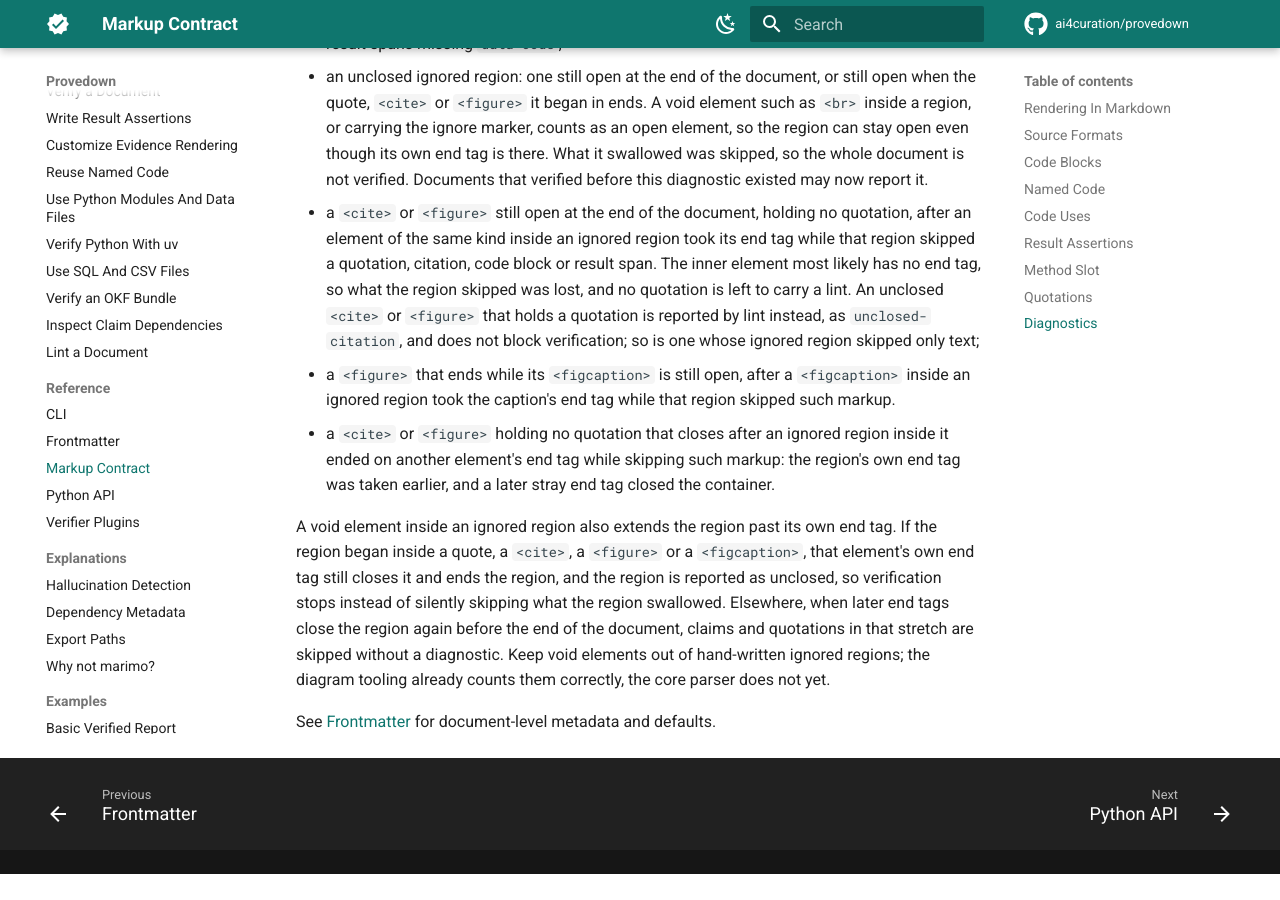
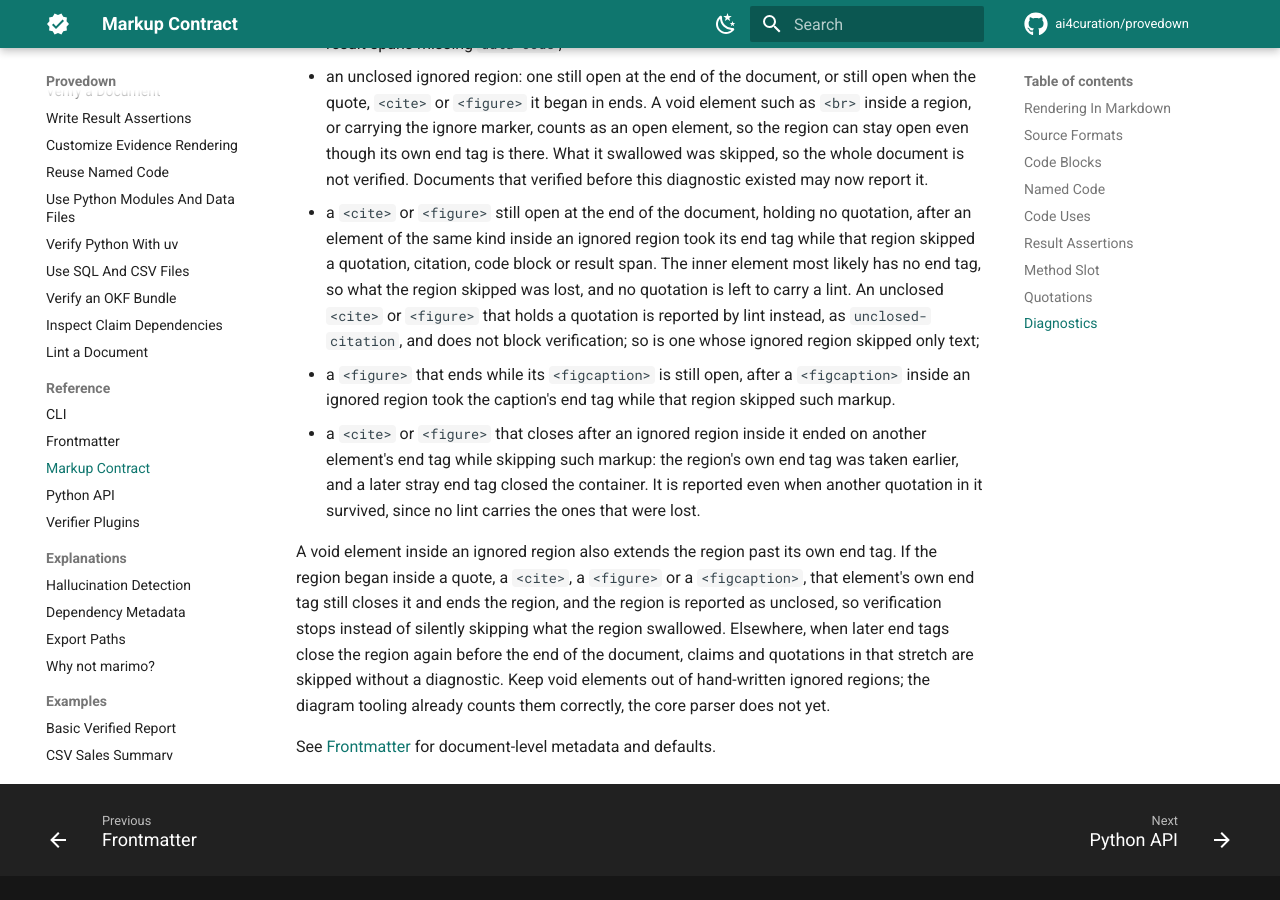
Before and after one commit to ai4curation/provedown, an MkDocs documentation site: the page built from docs/reference/markup.md, in a window 1280 px wide and 900 px high, scrolled down 6384 px. Built offline with MkDocs 1.6.1 and Material for MkDocs 9.7.7, drawn with Linux system fonts in a browser that asks for light colours; comment, search, counter and statistics services are not loaded; before the commit the page ends 7258 px from its top, so only the background shows below that.

Commit message:
Report a stray-closed leak even when another quotation survives
Co-Authored-By: Claude Opus 5.5 <noreply@anthropic.com>
Claude-Session: https://claude.ai/code/session_01UMrk1o2dPRDsVFZsQKFRpm

```diff
--- a/docs/reference/markup.md
+++ b/docs/reference/markup.md
@@ -317,10 +317,11 @@ Markup diagnostics include:
 - a `<figure>` that ends while its `<figcaption>` is still open, after a
   `<figcaption>` inside an ignored region took the caption's end tag while that
   region skipped such markup.
-- a `<cite>` or `<figure>` holding no quotation that closes after an ignored
-  region inside it ended on another element's end tag while skipping such
-  markup: the region's own end tag was taken earlier, and a later stray end tag
-  closed the container.
+- a `<cite>` or `<figure>` that closes after an ignored region inside it ended
+  on another element's end tag while skipping such markup: the region's own end
+  tag was taken earlier, and a later stray end tag closed the container. It is
+  reported even when another quotation in it survived, since no lint carries
+  the ones that were lost.
 
 A void element inside an ignored region also extends the region past its own
 end tag. If the region began inside a quote, a `<cite>`, a `<figure>` or a
```
Also changed, not shown: 2 other files.
